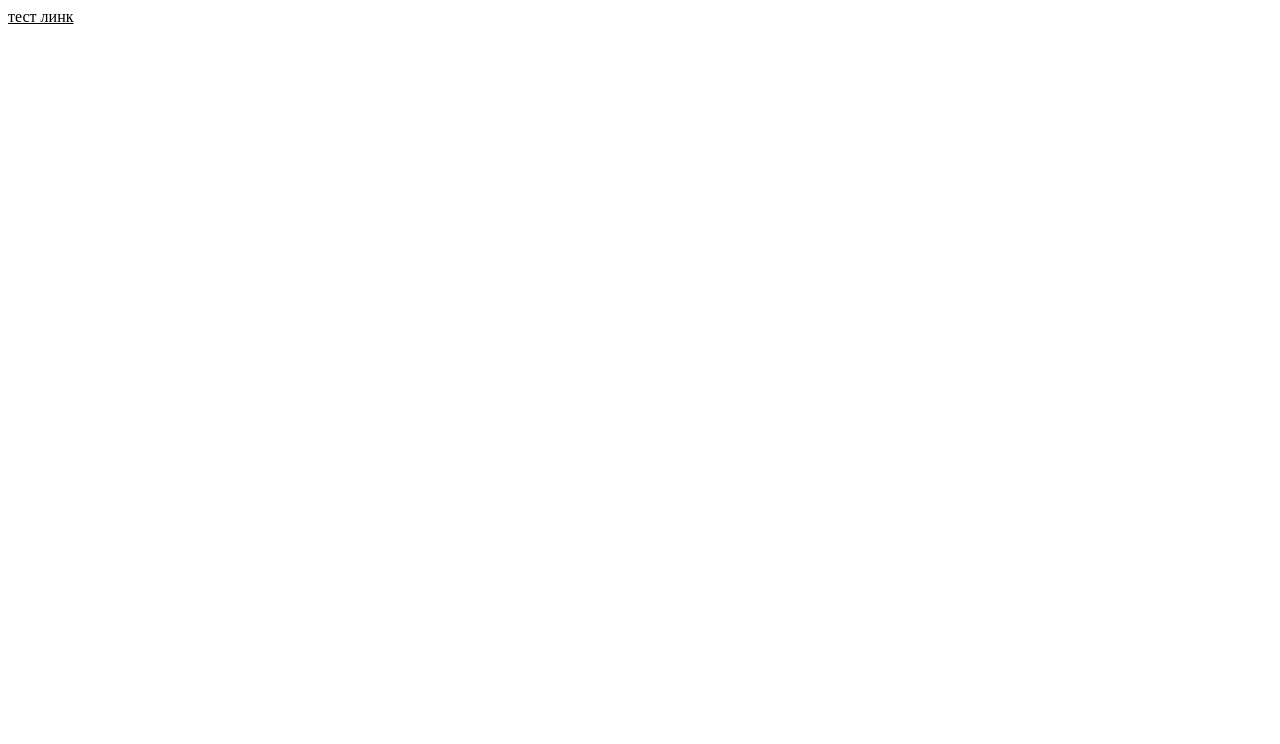
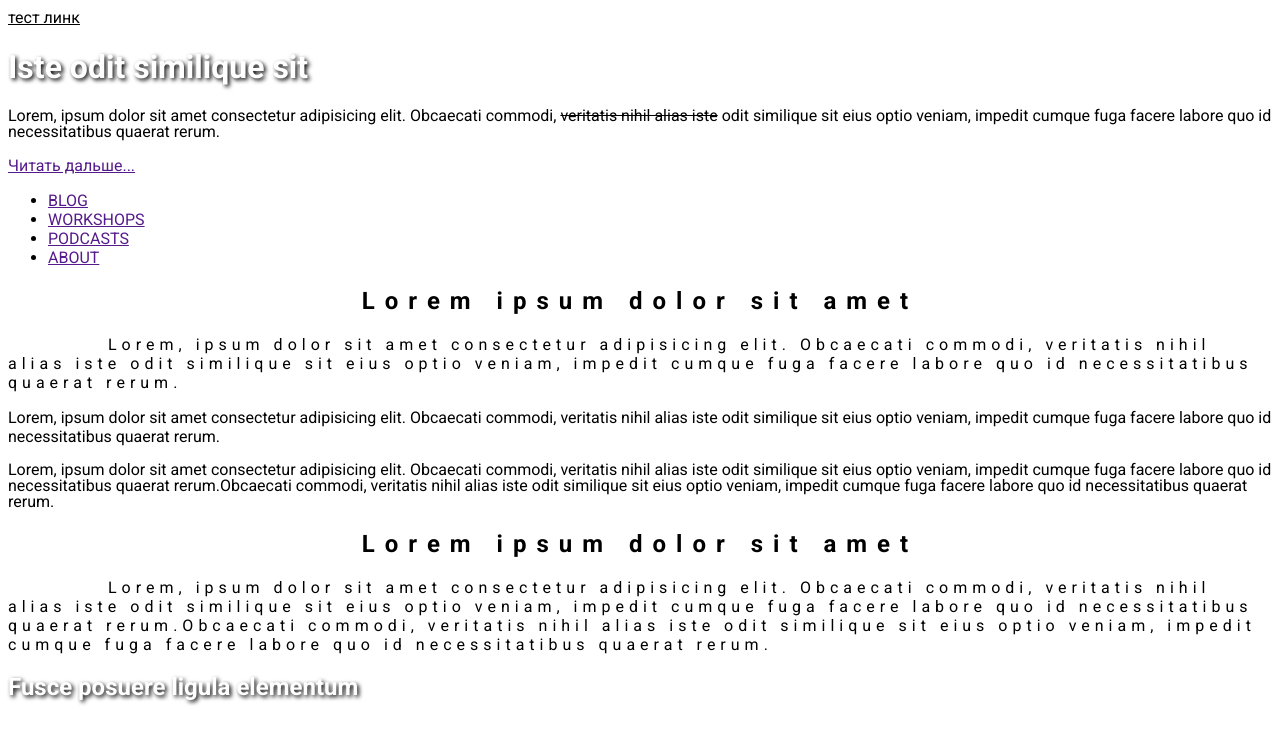
Before and after one commit to Vladimir-Taratushka/practice-hw, a plain HTML site: page index.html in a window 1280 px wide. Drawn offline with Linux system fonts and the light colour scheme.

Commit message:
add different styles text

```diff
--- a/CSS/style.css
+++ b/CSS/style.css
@@ -10,3 +10,33 @@
 .test-link:active {
   color: blue;
 }
+.text > span {
+  text-decoration: line-through;
+}
+.site-nav .link {
+  text-transform: uppercase;
+}
+.post-title {
+  text-align: center;
+}
+.post-text {
+  text-indent: 100px;
+}
+.text {
+  font-size: 16px;
+  line-height: 1;
+}
+.post-title {
+  letter-spacing: 10px;
+}
+
+.post-text {
+  letter-spacing: 5px;
+}
+.title {
+  color: #ffffff;
+  text-shadow: 2px 2px 4px #000000;
+}
+body {
+  font-family: "Roboto", sans-serif;
+}
--- a/index.html
+++ b/index.html
@@ -5,8 +5,55 @@
     <meta name="viewport" content="width=device-width, initial-scale=1.0">
     <title>Document</title>
     <link rel="stylesheet" href="./CSS/style.css"/>
+    <link rel="preconnect" href="https://fonts.gstatic.com">
+    <link href="https://fonts.googleapis.com/css2?family=Roboto:wght@400;700&display=swap" rel="stylesheet">
 </head>
 <body>
   <a href="" class="test-link">тест линк</a>
+  <h1 class="title">Iste odit similique sit</h1>
+  <p class="text">
+    Lorem, ipsum dolor sit amet consectetur adipisicing elit. Obcaecati commodi,
+    <span>veritatis nihil alias iste</span> odit similique sit eius optio veniam,
+    impedit cumque fuga facere labore quo id necessitatibus quaerat rerum.
+  </p>
+  <a href="" class="link">Читать дальше...</a>
+  <ul class="site-nav">
+  <li><a href="" class="link">Blog</a></li>
+  <li><a href="" class="link">Workshops</a></li>
+  <li><a href="" class="link">Podcasts</a></li>
+  <li><a href="" class="link">About</a></li>
+  </ul>
+  <article class="post">
+    <h1 class="post-title">Lorem ipsum dolor sit amet</h1>
+    <p class="post-text align-right">
+      Lorem, ipsum dolor sit amet consectetur adipisicing elit. Obcaecati commodi,
+      veritatis nihil alias iste odit similique sit eius optio veniam, impedit
+      cumque fuga facere labore quo id necessitatibus quaerat rerum.
+    </p>
+
+    <p class="post-text-lorem">
+      Lorem, ipsum dolor sit amet consectetur adipisicing elit. Obcaecati commodi,
+      veritatis nihil alias iste odit similique sit eius optio veniam, impedit
+      cumque fuga facere labore quo id necessitatibus quaerat rerum.
+    </p>
+  </article>
+  <p class="text">
+    Lorem, ipsum dolor sit amet consectetur adipisicing elit. Obcaecati commodi,
+    veritatis nihil alias iste odit similique sit eius optio veniam, impedit
+    cumque fuga facere labore quo id necessitatibus quaerat rerum.Obcaecati
+    commodi, veritatis nihil alias iste odit similique sit eius optio veniam,
+    impedit cumque fuga facere labore quo id necessitatibus quaerat rerum.
+  </p>
+  <article class="post">
+    <h1 class="post-title">Lorem ipsum dolor sit amet</h1>
+    <p class="post-text">
+      Lorem, ipsum dolor sit amet consectetur adipisicing elit. Obcaecati commodi,
+      veritatis nihil alias iste odit similique sit eius optio veniam, impedit
+      cumque fuga facere labore quo id necessitatibus quaerat rerum.Obcaecati
+      commodi, veritatis nihil alias iste odit similique sit eius optio veniam,
+      impedit cumque fuga facere labore quo id necessitatibus quaerat rerum.
+    </p>
+  </article>
+  <h2 class="title">Fusce posuere ligula elementum</h2>
 </body>
 </html>
```
